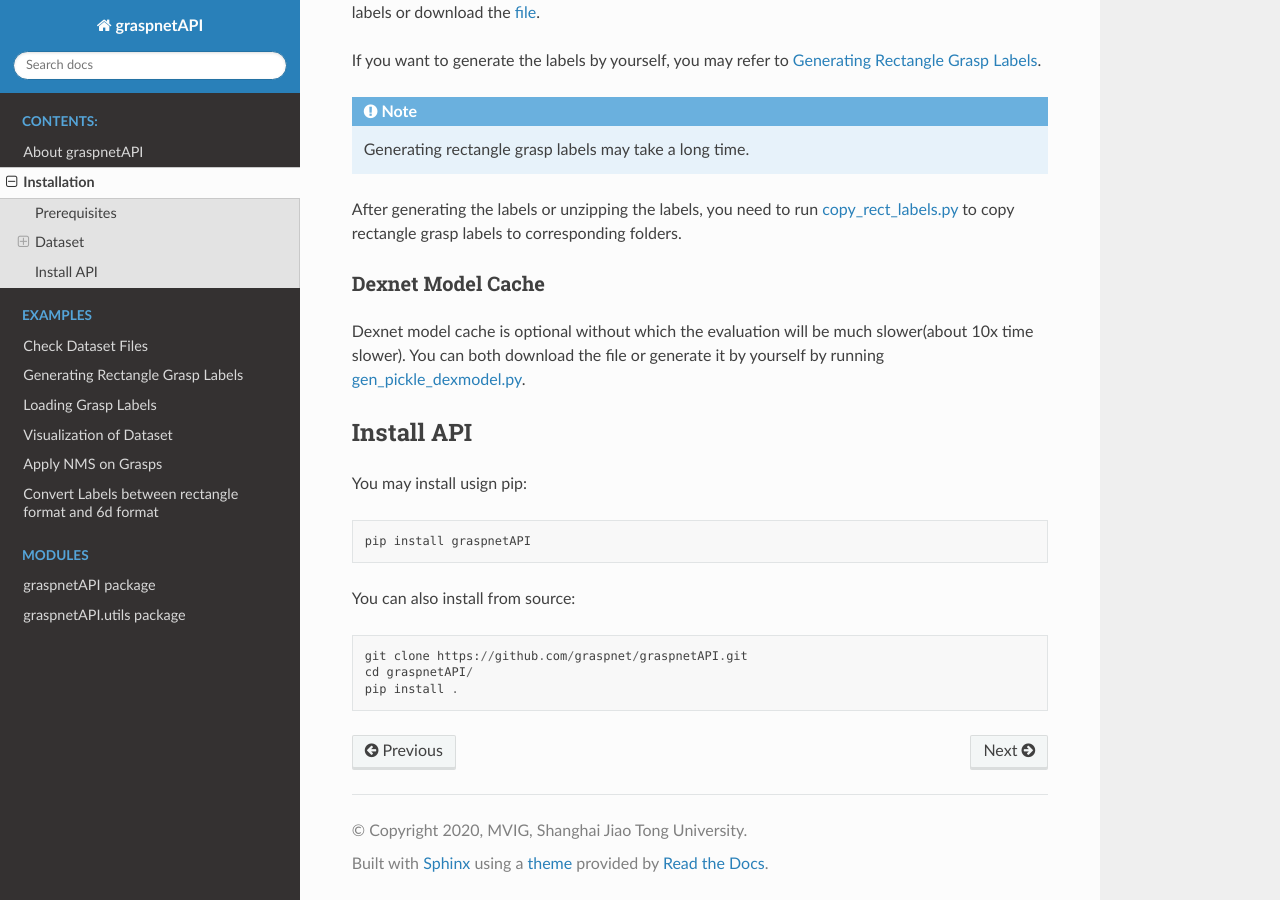
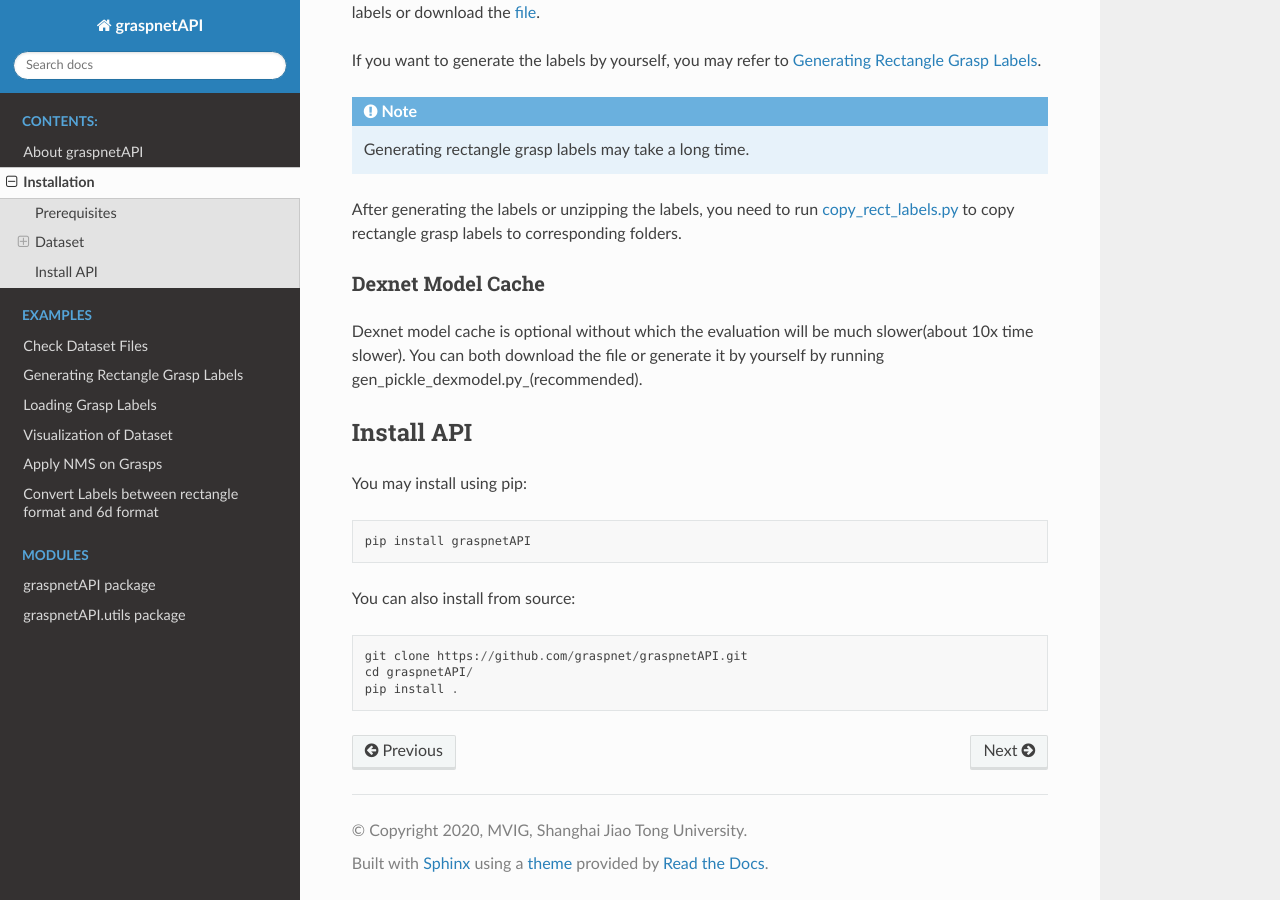
Before and after one commit to graspnet/graspnetAPI, a Sphinx documentation site: the page built from docs/source/install.rst, in a window 1280 px wide and 900 px high, scrolled down 690 px. Built offline with Sphinx 7.4.7 and the Read the Docs theme 2.0.0, drawn with Linux system fonts in a browser that asks for light colours; pages that are not in the unit, such as notebooks, are missing from menus.

Commit message:
minor update

```diff
--- a/docs/source/install.rst
+++ b/docs/source/install.rst
@@ -44,13 +44,13 @@ Dexnet Model Cache
 ------------------
 
 Dexnet model cache is optional without which the evaluation will be much slower(about 10x time slower).
-You can both download the file or generate it by yourself by running gen_pickle_dexmodel.py_.
+You can both download the file or generate it by yourself by running gen_pickle_dexmodel.py_(recommended).
 
 .. _gen_pickle_dexmodel.py: https://github.com/graspnet/graspnetAPI/blob/master/gen_pickle_dexmodel.py
 
 Install API
 ^^^^^^^^^^^
-You may install usign pip::
+You may install using pip::
 
     pip install graspnetAPI
 
```
